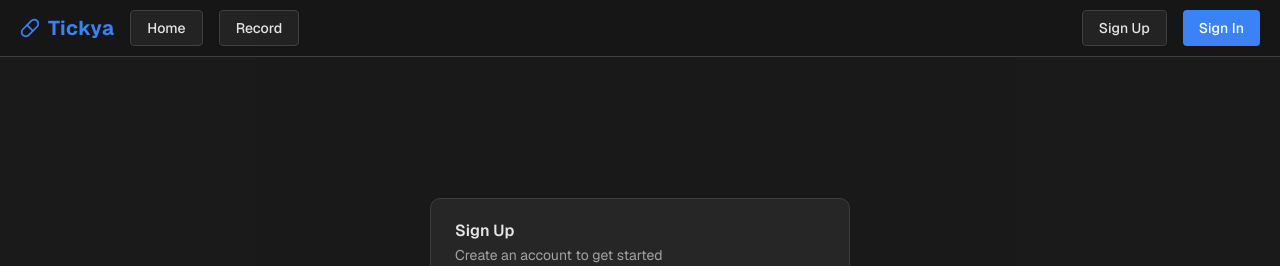
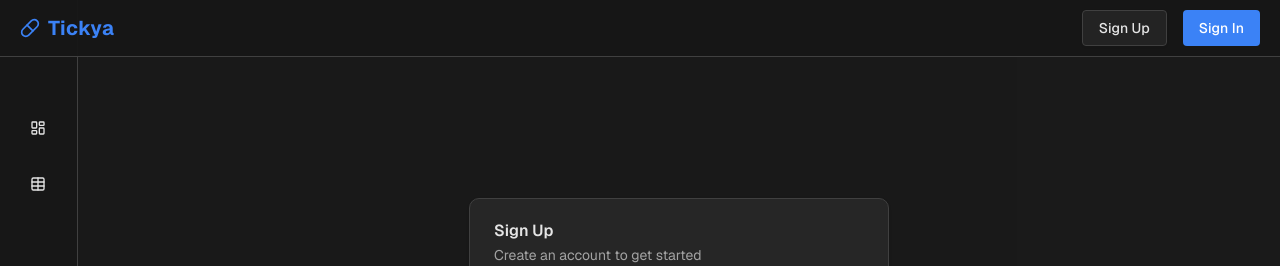
Before and after one commit to LotteFiber/tickya, a Next.js app: page /sign-up in a window 1280 px wide. Shown: the top 266 px of the page. Built offline with nearby package versions, Linux system fonts and the light colour scheme; no server answers.

Commit message:
feat: add Sidebar with nav to layout

```diff
--- a/src/app/globals.css
+++ b/src/app/globals.css
@@ -194,6 +194,10 @@ body {
   --shadow-2xl: 0 1px 3px 0px hsl(0 0% 0% / 0.25);
 }
 
+.has-\[\>svg\]\:px-3:has(> svg) {
+  padding-inline: calc(var(--spacing) * 4.5);
+}
+
 @layer base {
   * {
     @apply border-border outline-ring/50;
--- a/src/app/layout.tsx
+++ b/src/app/layout.tsx
@@ -1,6 +1,7 @@
 import type { Metadata } from "next";
 import { Geist, Geist_Mono } from "next/font/google";
 import { Header } from "@/components/header";
+import { Sidebar } from "@/components/sidebar/components/sidebar";
 import { Toaster } from "@/components/ui/sonner";
 import "./globals.css";
 
@@ -30,10 +31,12 @@ export default function RootLayout({
         className={`${geistSans.variable} ${geistMono.variable} dark antialiased`}
       >
         <Header />
-
-        <main className="bg-secondary/20 flex min-h-screen flex-1 flex-col overflow-x-hidden overflow-y-auto px-8 py-24">
-          {children}
-        </main>
+        <div className="flex h-screen border-collapse overflow-hidden">
+          <Sidebar />
+          <main className="bg-secondary/20 flex min-h-screen flex-1 flex-col overflow-x-hidden overflow-y-auto px-8 py-24">
+            {children}
+          </main>
+        </div>
         <Toaster expand />
       </body>
     </html>
--- a/src/components/header.tsx
+++ b/src/components/header.tsx
@@ -6,7 +6,7 @@ import { LucideLogOut, LucidePill } from "lucide-react";
 import { buttonVariants } from "@/components/ui/button";
 import { signOut } from "@/features/auth/actions/sign-out";
 import { useAuth } from "@/features/auth/hooks/use-auth";
-import { homePath, signInPath, signUpPath, tickyasPath } from "@/paths";
+import { signInPath, signUpPath } from "@/paths";
 import { SubmitButton } from "./form/submit-button";
 
 const Header = () => {
@@ -50,22 +50,6 @@ const Header = () => {
             Tickya
           </h1>
         </div>
-        <div>
-          <Link
-            href={homePath()}
-            className={buttonVariants({ variant: "outline" })}
-          >
-            Home
-          </Link>
-        </div>
-        <div>
-          <Link
-            href={tickyasPath()}
-            className={buttonVariants({ variant: "outline" })}
-          >
-            Record
-          </Link>
-        </div>
       </div>
       <div className="flex gap-x-4">{navItems}</div>
     </nav>
--- /dev/null
+++ b/src/components/sidebar/components/sidebar-item.tsx
@@ -0,0 +1,43 @@
+import { cloneElement } from "react";
+import Link from "next/link";
+import { usePathname } from "next/navigation";
+import { cn } from "@/lib/utils";
+import { buttonVariants } from "@/components/ui/button";
+import { closedClassName } from "../constants";
+import { NavItem } from "../types";
+
+type SidebarItemProps = {
+  isOpen: boolean;
+  navItem: NavItem;
+};
+
+const SidebarItem = ({ isOpen, navItem }: SidebarItemProps) => {
+  const path = usePathname();
+  const isActive = path === navItem.href;
+
+  return (
+    <Link
+      href={navItem.href}
+      className={cn(
+        buttonVariants({ variant: "ghost" }),
+        "group relative flex h-12 justify-start",
+        isActive && "bg-muted hover:bg-muted font-bold"
+      )}
+    >
+      {cloneElement(navItem.icon, {
+        className: "scale-100",
+      })}
+      <span
+        className={cn(
+          "absolute left-12 text-base duration-200",
+          isOpen ? "hidden md:block" : "w-[78px]",
+          !isOpen && closedClassName
+        )}
+      >
+        {navItem.title}
+      </span>
+    </Link>
+  );
+};
+
+export { SidebarItem };
--- /dev/null
+++ b/src/components/sidebar/components/sidebar.tsx
@@ -0,0 +1,43 @@
+"use client";
+
+import { useState } from "react";
+import { cn } from "@/lib/utils";
+import { navItems } from "../constants";
+import { SidebarItem } from "./sidebar-item";
+
+const Sidebar = () => {
+  const [isTransition, setTransition] = useState(false);
+  const [isOpen, setOpen] = useState(false);
+
+  const handleToggle = (open: boolean) => {
+    setTransition(true);
+    setOpen(open);
+    setTimeout(() => setTransition(false), 200);
+  };
+
+  return (
+    <nav
+      className={cn(
+        "h-screen border-r pt-24",
+        isTransition && "duration-200",
+        isOpen ? "w-[78px] md:w-60" : "w-[78px]"
+      )}
+      onMouseEnter={() => handleToggle(true)}
+      onMouseLeave={() => handleToggle(false)}
+    >
+      <div className="px-3 py-2">
+        <nav className="space-y-2">
+          {navItems.map((navItem) => (
+            <SidebarItem
+              key={navItem.title}
+              isOpen={isOpen}
+              navItem={navItem}
+            />
+          ))}
+        </nav>
+      </div>
+    </nav>
+  );
+};
+
+export { Sidebar };
--- /dev/null
+++ b/src/components/sidebar/constants.tsx
@@ -0,0 +1,19 @@
+import { LucideLayoutDashboard, LucideTable } from "lucide-react";
+import { homePath, tickyasPath } from "@/paths";
+import { NavItem } from "./types";
+
+export const navItems: NavItem[] = [
+  {
+    title: "Dashboard",
+    icon: <LucideLayoutDashboard />,
+    href: homePath(),
+  },
+  {
+    title: "My Tickets",
+    icon: <LucideTable />,
+    href: tickyasPath(),
+  },
+];
+
+export const closedClassName =
+  "text-background opacity-0 transition-all duration-300 group-hover:z-40 group-hover:ml-4 group-hover:rounded group-hover:bg-foreground group-hover:p-2 group-hover:opacity-100";
--- /dev/null
+++ b/src/components/sidebar/types.ts
@@ -0,0 +1,5 @@
+export type NavItem = {
+  title: string;
+  icon: React.ReactElement<{ className?: string }>;
+  href: string;
+};
```
